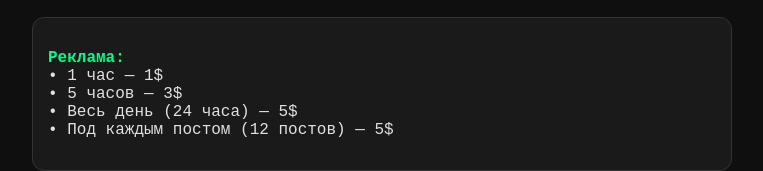
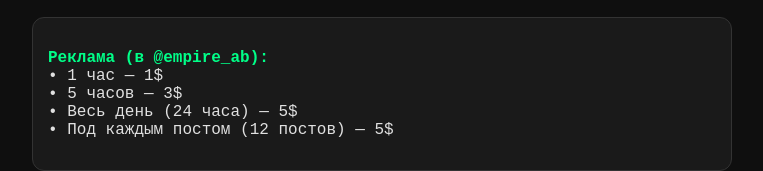
Before and after one commit to xqcone/xqcone.github.io, a plain HTML site: page index.html in a window 1280 px wide. Shown: the part 207-378 px from the top of the page, without its empty margins (258-1021 px from the left). Drawn offline with Linux system fonts and the light colour scheme.

Commit message:
index.html

```diff
--- a/index.html
+++ b/index.html
@@ -52,7 +52,7 @@
   </div>
 
   <div class="price-block">
-    <p><span class="highlight">Реклама:</span><br>
+    <p><span class="highlight">Реклама (в @empire_ab):</span><br>
       • 1 час — 1$<br>
       • 5 часов — 3$<br>
       • Весь день (24 часа) — 5$<br>
```
